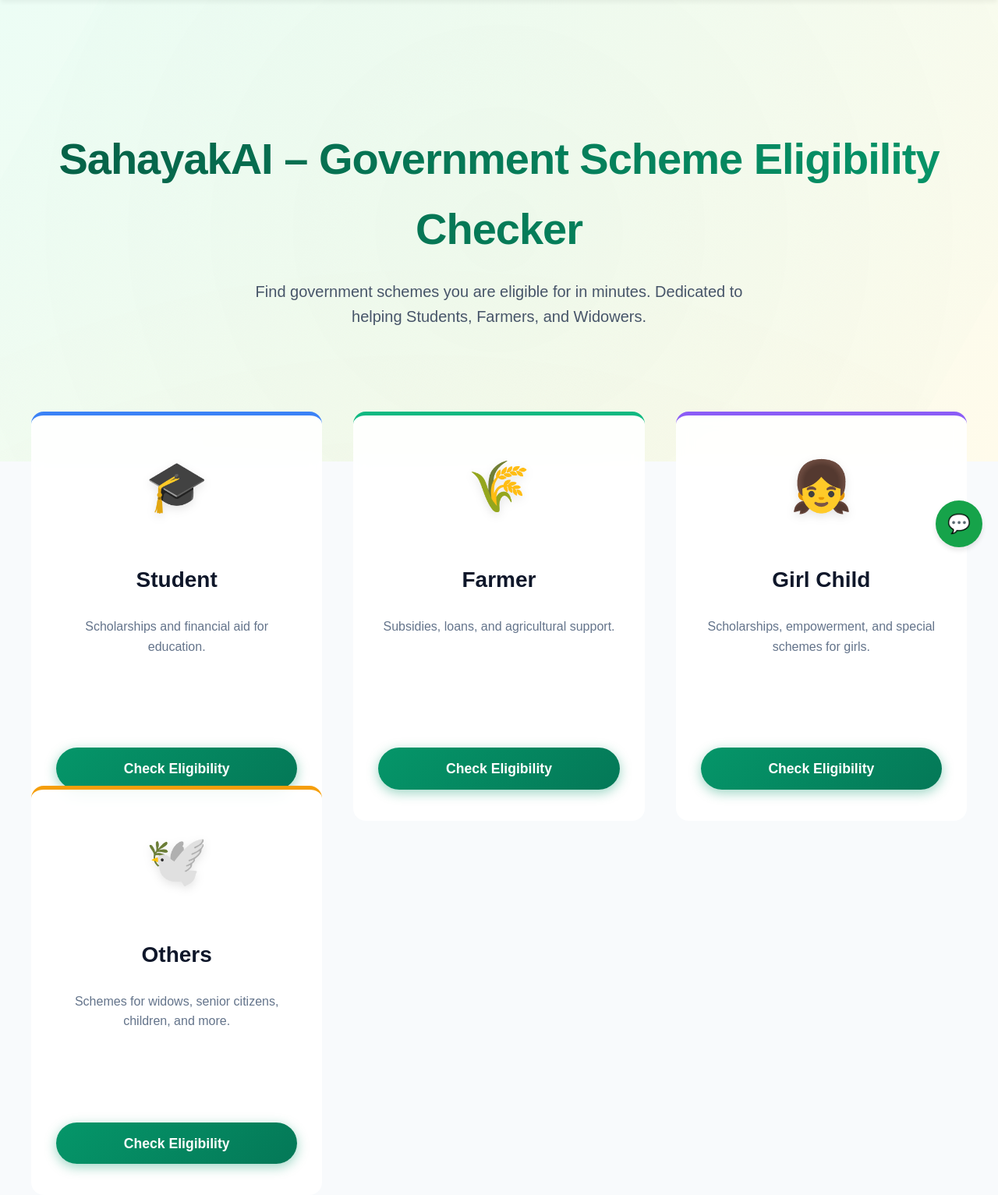
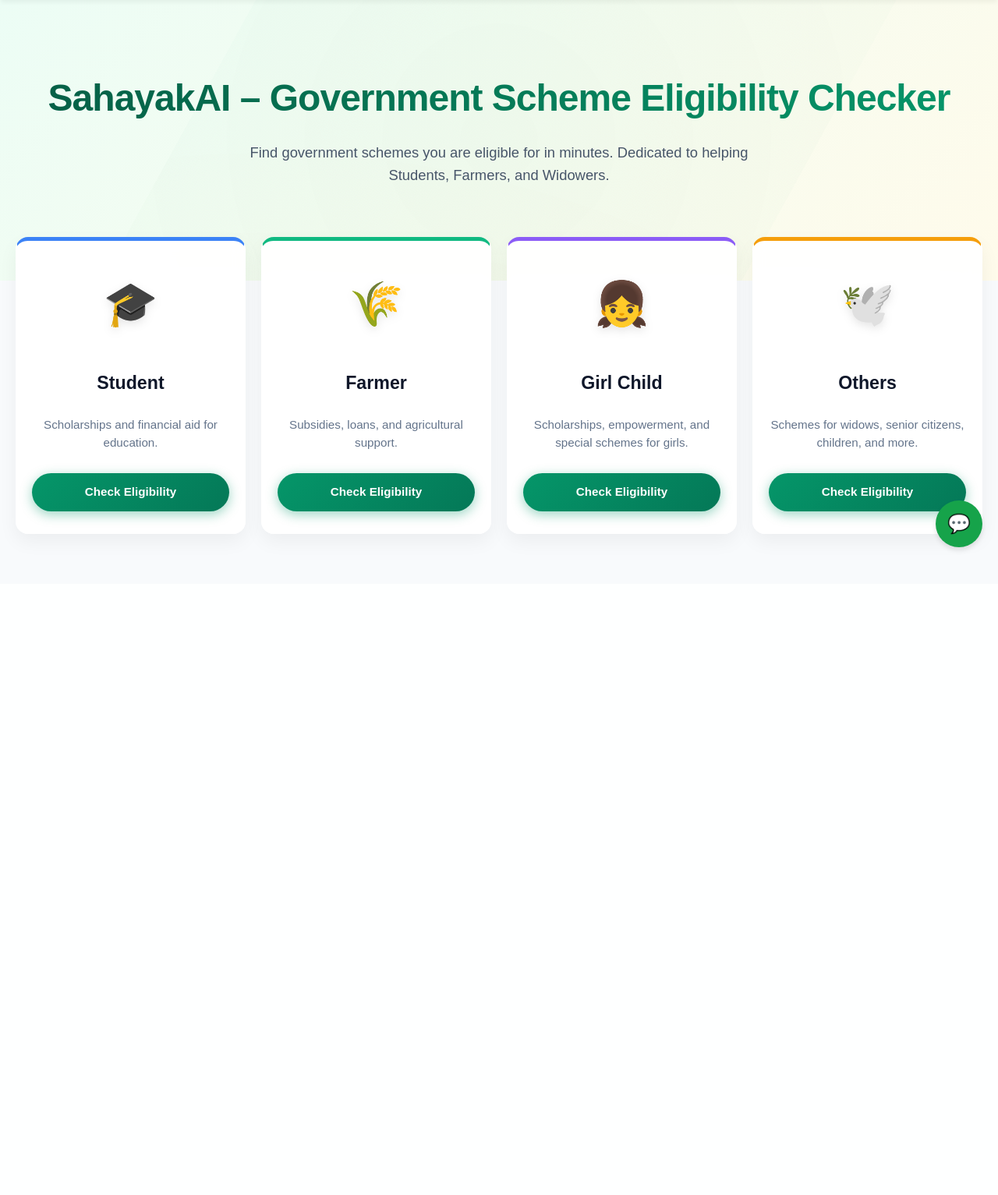
Before and after one commit to PATELDEV26/sahayak-ai, a Flask app: page / in a window 1280 px wide. Shown: the part 78-1611 px from the top of the page at 78% size. After the commit the page ends 786 px from the top, so only its background shows below. Run offline with Flask 3, Linux system fonts and the light colour scheme.

Commit message:
fix: make Apply Now link directly to official portal and align 4 category boxes in one line

```diff
--- a/app.py
+++ b/app.py
@@ -267,7 +267,13 @@ def evaluate_schemes_for_profile(df, profile):
         if min_land > 0 and land_owned < min_land:
             continue
 
-        matches.append(row.to_dict())
+        scheme_data = row.to_dict()
+        url = str(scheme_data.get('official_url', '')).strip()
+        scheme_data['official_url'] = url
+        scheme_data['apply_link'] = url
+        scheme_data['description'] = scheme_data.get('benefit_desc', '')
+        scheme_data['required_documents'] = scheme_data.get('required_docs', '')
+        matches.append(scheme_data)
 
     return matches
 
--- a/static/style.css
+++ b/static/style.css
@@ -105,11 +105,10 @@ a {
 /* Hero Section */
 .hero {
     text-align: center;
-    padding: 6rem 1rem;
+    padding: 3.5rem 1rem 5rem;
     background: linear-gradient(135deg, #ecfdf5 0%, #fffbeb 100%);
     position: relative;
     overflow: hidden;
-    min-height: 50vh;
     display: flex;
     flex-direction: column;
     justify-content: center;
@@ -129,63 +128,90 @@ a {
     100% { transform: rotate(360deg); }
 }
 
+@keyframes fadeInUp {
+    from {
+        opacity: 0;
+        transform: translateY(20px);
+    }
+    to {
+        opacity: 1;
+        transform: translateY(0);
+    }
+}
+
+@keyframes fadeInDown {
+    from {
+        opacity: 0;
+        transform: translateY(-20px);
+    }
+    to {
+        opacity: 1;
+        transform: translateY(0);
+    }
+}
+
 .hero > * {
     position: relative;
     z-index: 1;
 }
 
 .hero h1 {
-    font-size: 3.5rem;
+    font-size: 3rem;
     font-weight: 800;
     letter-spacing: -1px;
-    margin-bottom: 1.25rem;
+    margin-bottom: 1rem;
     background: linear-gradient(to right, #065f46, #059669);
     -webkit-background-clip: text;
     -webkit-text-fill-color: transparent;
-    animation: fadeInDown 0.8s ease-out;
+    animation: fadeInDown 0.6s ease-out;
 }
 
 .hero p {
-    font-size: 1.25rem;
+    font-size: 1.15rem;
     max-width: 650px;
-    margin: 0 auto 3rem;
+    margin: 0 auto 2.5rem;
     color: #475569;
     font-weight: 500;
-    animation: fadeInUp 0.8s ease-out 0.2s both;
+    animation: fadeInUp 0.6s ease-out 0.2s both;
 }
 
-/* Cards Container */
+/* Cards Container - All 4 boxes strictly in 1 line on desktop */
 .categories {
     display: grid;
-    grid-template-columns: repeat(auto-fit, minmax(320px, 1fr));
-    gap: 2.5rem;
-    max-width: 1200px;
-    margin: -4rem auto 4rem;
-    padding: 0 1.5rem;
+    grid-template-columns: repeat(4, 1fr);
+    gap: 1.25rem;
+    max-width: 1350px;
+    margin: -3.5rem auto 4rem;
+    padding: 0 1.25rem;
     position: relative;
     z-index: 10;
+    box-sizing: border-box;
+    align-items: stretch;
 }
 
 .card {
-    background: rgba(255, 255, 255, 0.9);
+    background: rgba(255, 255, 255, 0.95);
     backdrop-filter: blur(10px);
     border-radius: var(--border-radius);
-    padding: 2.5rem 2rem;
-    box-shadow: 0 10px 25px rgba(0,0,0,0.05), border 1px solid rgba(255,255,255,0.5);
+    padding: 2.25rem 1.25rem 1.75rem;
+    box-shadow: 0 10px 25px rgba(0,0,0,0.05);
+    border: 1px solid rgba(255,255,255,0.8);
     transition: var(--transition);
     text-align: center;
     border-top: 5px solid var(--accent-color);
-    opacity: 0;
-    animation: fadeInUp 0.8s forwards;
+    opacity: 1;
+    animation: fadeInUp 0.6s ease-out both;
     display: flex;
     flex-direction: column;
     justify-content: space-between;
     height: 100%;
+    box-sizing: border-box;
 }
 
-.card:nth-child(1) { animation-delay: 0.3s; border-top-color: #3b82f6; }
-.card:nth-child(2) { animation-delay: 0.4s; border-top-color: #10b981; }
-.card:nth-child(3) { animation-delay: 0.5s; border-top-color: #8b5cf6; }
+.card:nth-child(1) { animation-delay: 0.1s; border-top-color: #3b82f6; }
+.card:nth-child(2) { animation-delay: 0.2s; border-top-color: #10b981; }
+.card:nth-child(3) { animation-delay: 0.3s; border-top-color: #8b5cf6; }
+.card:nth-child(4) { animation-delay: 0.4s; border-top-color: #f59e0b; }
 
 .card:hover {
     transform: translateY(-8px);
@@ -193,20 +219,31 @@ a {
 }
 
 .card-icon {
-    font-size: 4rem;
-    margin-bottom: 1.5rem;
+    font-size: 3.5rem;
+    margin-bottom: 1.25rem;
     filter: drop-shadow(0 4px 6px rgba(0,0,0,0.1));
 }
 
 .card h2 {
-    font-size: 1.75rem;
+    font-size: 1.45rem;
     color: var(--heading-color);
+    margin-bottom: 0.5rem;
 }
 
 .card p {
     color: #64748b;
-    margin-bottom: 2rem;
+    margin-bottom: 1.75rem;
+    font-size: 0.95rem;
+    line-height: 1.5;
     flex-grow: 1;
+}
+
+.card .btn-primary {
+    width: 100%;
+    box-sizing: border-box;
+    padding: 0.75rem 1rem;
+    font-size: 0.95rem;
+    white-space: nowrap;
 }
 
 .btn-primary {
@@ -481,8 +518,15 @@ select.form-control {
     gap: 10px;
 }
 
-/* Mobile Responsive */
-@media (max-width: 768px) {
+/* Responsive Breakpoints */
+@media (max-width: 900px) {
+    .categories {
+        grid-template-columns: repeat(2, 1fr);
+        gap: 1.25rem;
+    }
+}
+
+@media (max-width: 600px) {
     .hero {
         padding: 4rem 1rem 8rem;
     }
@@ -490,6 +534,7 @@ select.form-control {
         font-size: 2.25rem;
     }
     .categories {
+        grid-template-columns: 1fr;
         margin-top: -6rem;
     }
     .form-container {
```
Also changed, not shown: templates/result.html (+5 -4 lines).
